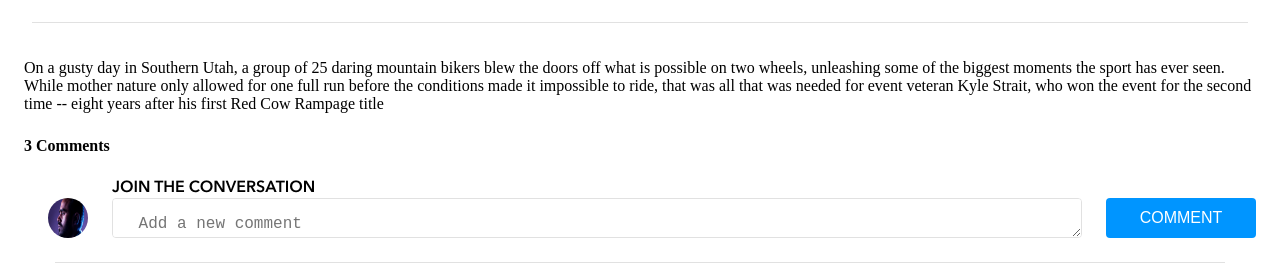
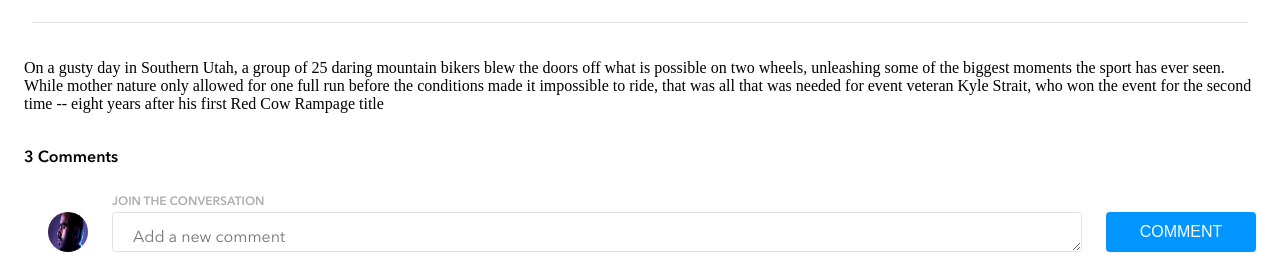
Before and after one commit to brandonscottred/brandon-redford-brainflix, a React (Create React App) app: page / in a window 1280 px wide. Shown: the part 941-1215 px from the top of the page. Built offline with nearby package versions, Linux system fonts and the light colour scheme.

Commit message:
update styles before next sprint

```diff
--- a/src/components/Comments/Comments.scss
+++ b/src/components/Comments/Comments.scss
@@ -16,6 +16,20 @@
     }
     @include desktop {
         margin: 0 24px 36px 24px;
+    }
+
+    &__title {
+        font-family: avenirNextDemi;
+
+        @include mobile {
+            margin: 12px 0;
+        }
+        @include tablet {
+            margin: 36px 0 24px 0;
+        }
+        @include desktop {
+            margin: 36px 0 24px 0;
+        }
     }
 
     &__avatar {
@@ -49,13 +63,11 @@
         }
 
         &--comment {
-
-
             @include formFields;
+            font-family: avenirNextRegular;
 
             @include mobile {
                 width: 100%;
-                margin: 16px 0;
             }
             @include tablet {
                height: 40px
@@ -67,6 +79,10 @@
 
         &--cta {
             @include buttons;
+
+            @include mobile {
+                margin-top: 16px;
+            }
 
             @include tablet {
                 margin-left: 24px;
@@ -126,6 +142,7 @@
 
 
     @include mobile {
+        margin-right: 16px;
     }
 
     @include tablet {
@@ -164,4 +181,16 @@
         display: flex;
         flex-direction: column;
     }
+
+    .comments__form--label {
+        color: $Silver;
+
+        @include tablet {
+            @include labels-buttons;
+        }
+        @include desktop {
+            @include labels-buttons;
+        }
+
+    }
 }
--- a/src/styles/partials/_mixins.scss
+++ b/src/styles/partials/_mixins.scss
@@ -81,17 +81,17 @@
     @include mobile {
         font-size: 0.625rem;
         line-height: 1.25rem;
-        font-family: avenirNextBold;
+        font-family: avenirNextDemi;
     }
     @include tablet {
         font-size: 0.75rem;
         line-height: 1.25rem;
-        font-family: avenirNextBold;
+        font-family: avenirNextDemi;
     }
     @include desktop {
         font-size: 0.75rem;
         line-height: 1.25rem;
-        font-family: avenirNextBold;
+        font-family: avenirNextDemi;
     }
 }
 
```
